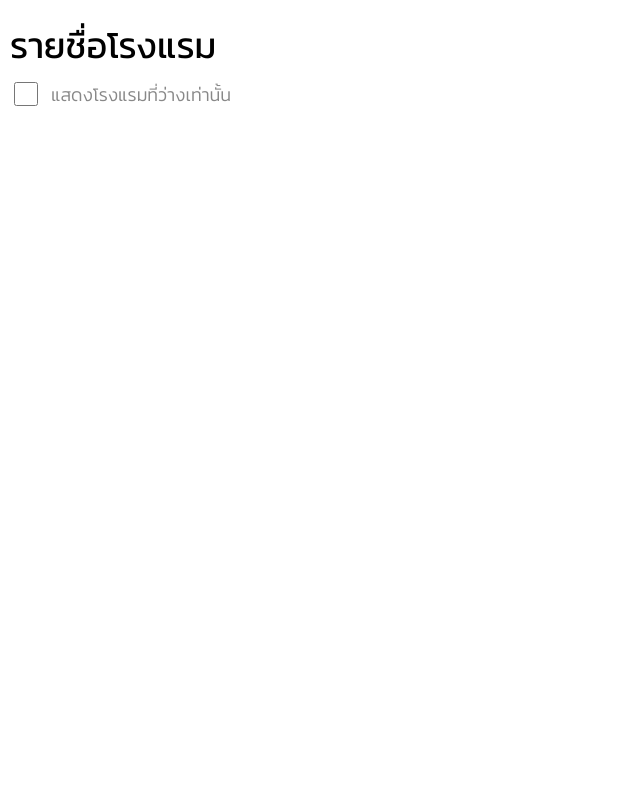
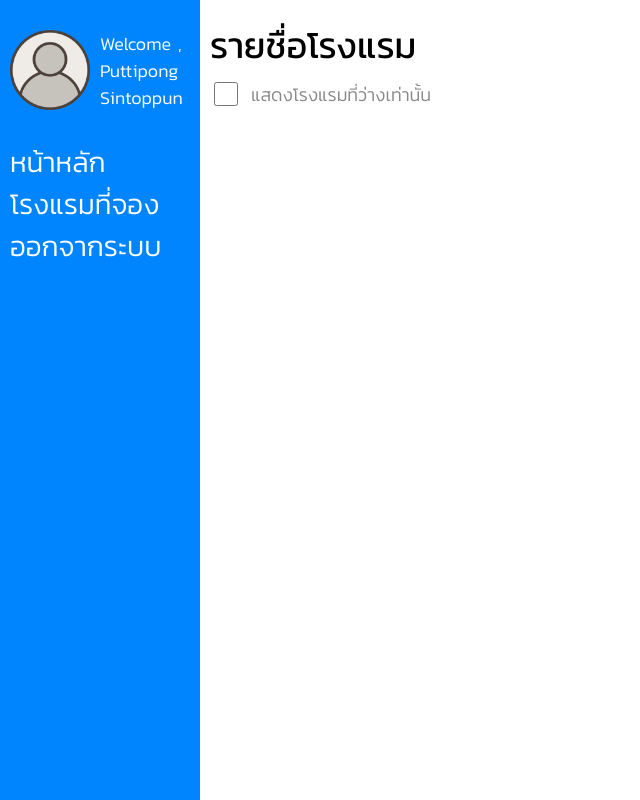
Before and after one commit to Puttaku/hostel_management, a React (Create React App) app: page /home in a window 1280 px wide. Shown: the whole page, without its empty margins (0-640 px from the left). Built offline with nearby package versions, Linux system fonts and the light colour scheme.

Commit message:
Changelog #13 : Added Navbar , link complete

```diff
--- a/src/App.js
+++ b/src/App.js
@@ -1,15 +1,19 @@
 import React, { Component } from 'react'
 import './Style/App.css';
+import './Style/navbar.css'
 import {Route} from "react-router-dom"
 import login from "./Component/login"
 import forget from "./Component/forget"
 import redirect from "./Component/redirect"
 import regis from "./Component/regis"
 import home from "./Component/home"
+import Navbar from "./Component/navbar"
+import {withRouter} from "react-router-dom"
 class App extends Component {
   render() {
     return (
-      <div className="App">
+      <div className="App flexOn">
+        {this.props.location.pathname !== "/login" && this.props.location.pathname !== "/forget" && this.props.history.pathname !== "/register" ? <Navbar/> : ""}
         <Route exact path="/" component={redirect}/>
         <Route exact path="/login" component={login}/>
         <Route exact path="/forget" component={forget}/>
@@ -19,4 +23,4 @@ class App extends Component {
     )
   }
 }
-export default App;
+export default withRouter(App);
--- a/src/Component/home.jsx
+++ b/src/Component/home.jsx
@@ -1,5 +1,5 @@
 import React, { Component } from 'react'
-
+import '../Style/home.css'
 export default class home extends Component {
     componentDidMount(){
         document.body.className="homePage";
--- /dev/null
+++ b/src/Component/navbar.jsx
@@ -0,0 +1,25 @@
+import React, { Component } from 'react'
+import '../Style/navbar.css'
+import '../Style/text.css'
+import profile from "../Assets/Icon/user.png"
+export default class navbar extends Component {
+    render() {
+        return (
+            <div className="navbarContainer">
+                <div className="profileContainer">
+                    <img src={profile} alt="profile" className="profilePic"/>
+                    <div className="profileText">
+                        <p className="heading2 leftText thaiFont leftMargin nomarginblock">Welcome , </p>
+                        <p className="heading2 leftText thaiFont leftMargin nomarginblock">Puttipong</p>
+                        <p className="heading2 leftText thaiFont leftMargin nomarginblock">Sintoppun</p>
+                    </div>
+                </div>
+                <div className="navigatorContainer">
+                        <a href="/home" className="heading2 leftText thaiFont font28 leftMargin navmenuText">หน้าหลัก</a>
+                        <a href="/home" className="heading2 leftText thaiFont font28 leftMargin navmenuText">โรงแรมที่จอง</a>
+                        <a href="/login" className="heading2 leftText thaiFont font28 leftMargin navmenuText">ออกจากระบบ</a>
+                </div>
+            </div>
+        )
+    }
+}
--- a/src/Style/home.css
+++ b/src/Style/home.css
@@ -0,0 +1,3 @@
+.homeContainer{
+    padding-left: 200px;
+}
--- /dev/null
+++ b/src/Style/navbar.css
@@ -0,0 +1,23 @@
+.navbarContainer{
+    position: fixed;
+    height: 100vh;
+    width: 200px;
+    background-color: #0085FF;
+}
+.profilePic{
+    max-height: 80px;
+    max-width: 80px;
+}
+.profileContainer{
+    margin: 10px;
+    margin-top: 30px;
+    display: flex;
+}
+.navigatorContainer{
+    margin-top: 30px;
+}
+.navmenuText{
+    text-decoration: none;
+    margin-top: 10px;
+    margin-bottom: 10px;
+}
--- a/src/Style/regis.css
+++ b/src/Style/regis.css
@@ -32,10 +32,11 @@
         position: fixed;
         width: 35%;
         max-width: 476px;
-        height: 720px;
+        height: 100%;
         left: 0px;
         top: 0px;
         background: url("../Assets/Photo/regis_bg.jpg");
+        background-size: cover;
     }
     .rightFormRegis{
         left: calc(35% + 10px);
--- a/src/Style/text.css
+++ b/src/Style/text.css
@@ -21,8 +21,15 @@
 .bigFont{
     font-size: 36px;
 }
+.font28{
+    font-size: 28px;
+}
 .nomargin{
     margin: 0;
+}
+.nomarginblock{
+    margin-block-start: 0 !important;
+    margin-block-end: 0 !important;
 }
 .marginRight{
     margin-right: 10px;
```
Also changed, not shown: src/Assets/Icon/user.png (added).
